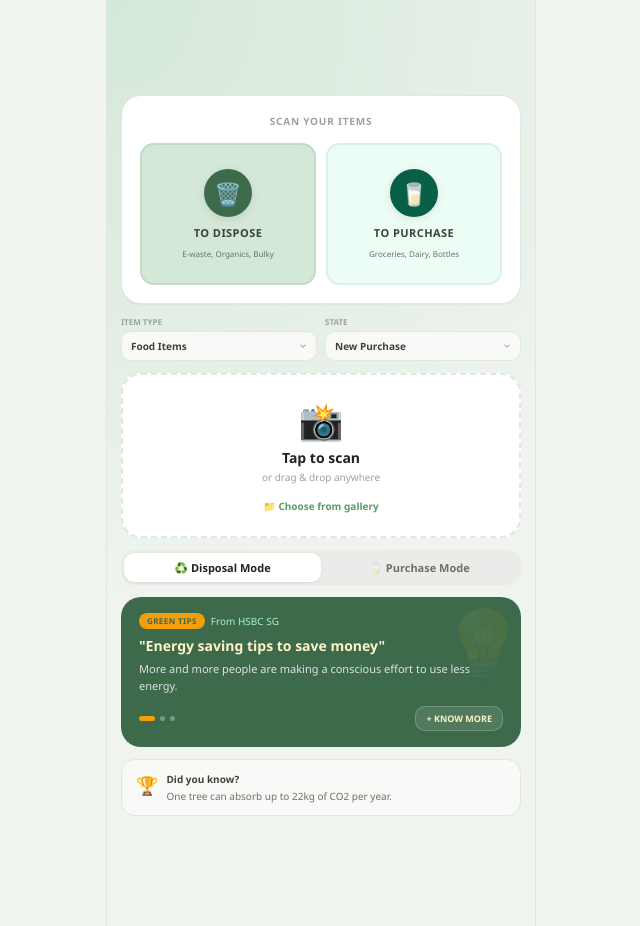
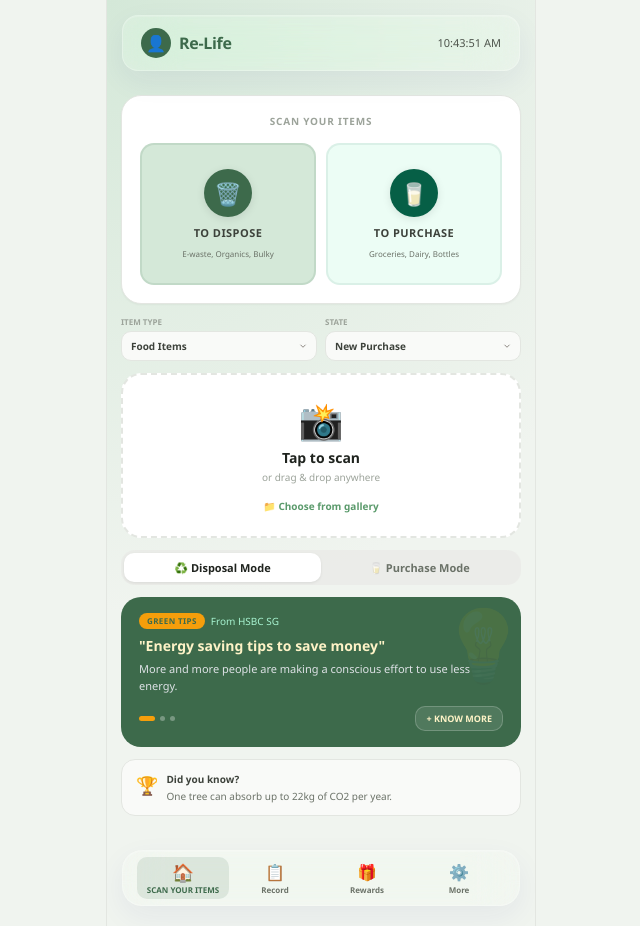
Before and after one commit to fawhfi/re-life, a FastAPI app: page / in a window 1280 px wide. Shown: the whole page, without its empty margins (319-959 px from the left). Run offline with FastAPI, Linux system fonts and the light colour scheme; some libraries are stand-ins or nearby versions.

Commit message:
fix: :has() selector — use .is-shown instead of :not(.hidden)

```diff
--- a/static/style.css
+++ b/static/style.css
@@ -1634,9 +1634,9 @@ nav.nav:active, .app-nav:active {
 }
 
 /* Hide floating bars when camera is active */
-body:has(.camera-modal:not(.hidden)) .app-nav,
-body:has(.camera-modal:not(.hidden)) nav.nav,
-body:has(.camera-modal:not(.hidden)) .app-header,
+body:has(.camera-modal.is-shown) .app-nav,
+body:has(.camera-modal.is-shown) nav.nav,
+body:has(.camera-modal.is-shown) .app-header,
 .camera-active .app-nav,
 .camera-active nav.nav,
 .camera-active .app-header {
```
